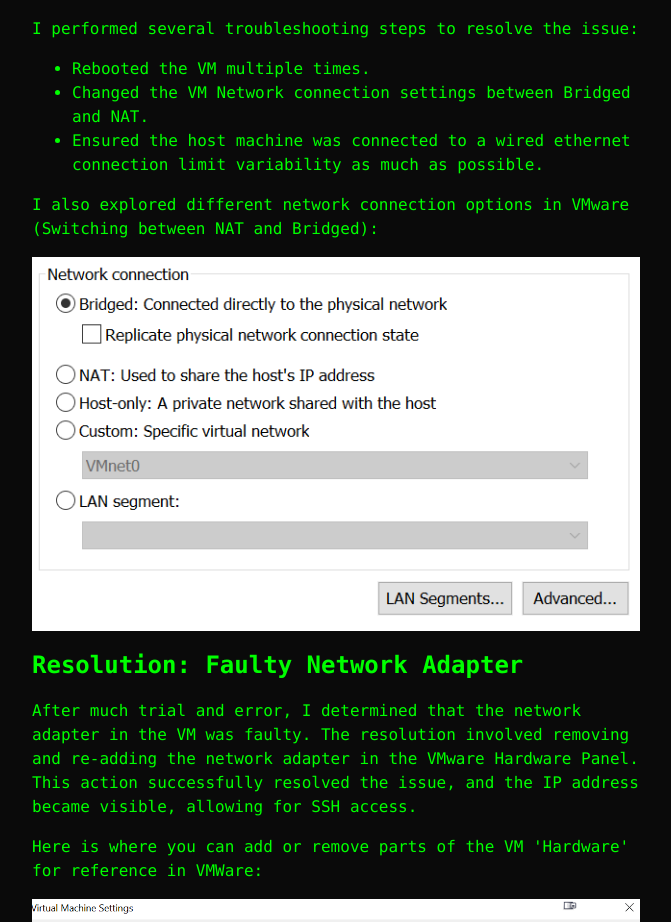
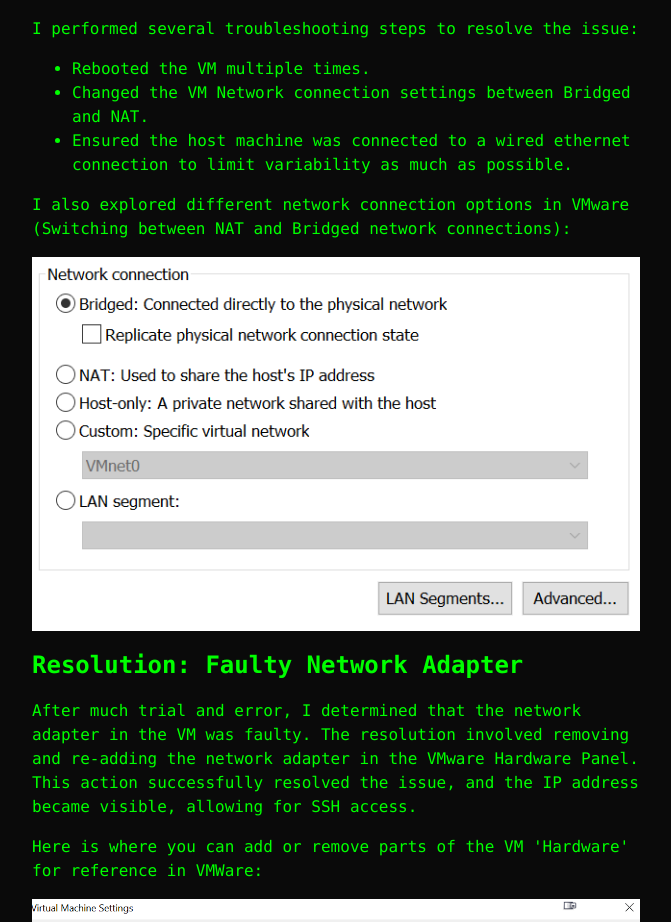
Before and after one commit to cyrusolinger/cyrusolinger, an Eleventy site: page cyrusolinger.com/content/blog/2024-08-06-vmware-lab-troubleshooting/2024-08-06-vmware-lab-troubleshooting.md in a window 1280 px wide. Shown: the part 863-1785 px from the top of the page, without its empty margins (304-975 px from the left). Built offline with nearby package versions, Linux system fonts and the light colour scheme; Eleventy itself is replaced by a stand-in of ours; files that its build step writes are made by us from their sources; files whose address does not match are found by name.

```diff
--- a/cyrusolinger.com/content/blog/2024-08-06-vmware-lab-troubleshooting/2024-08-06-vmware-lab-troubleshooting.md
+++ b/cyrusolinger.com/content/blog/2024-08-06-vmware-lab-troubleshooting/2024-08-06-vmware-lab-troubleshooting.md
@@ -25,9 +25,9 @@
 I performed several troubleshooting steps to resolve the issue:
 - Rebooted the VM multiple times.
 - Changed the VM Network connection settings between Bridged and NAT.
-- Ensured the host machine was connected to a wired ethernet connection limit variability as much as possible.
+- Ensured the host machine was connected to a wired ethernet connection to limit variability as much as possible.
 
-I also explored different network connection options in VMware (Switching between NAT and Bridged):
+I also explored different network connection options in VMware (Switching between NAT and Bridged network connections):
 
 {% image "./network-adapter.png", "Network Connection Options" %}
 
```
